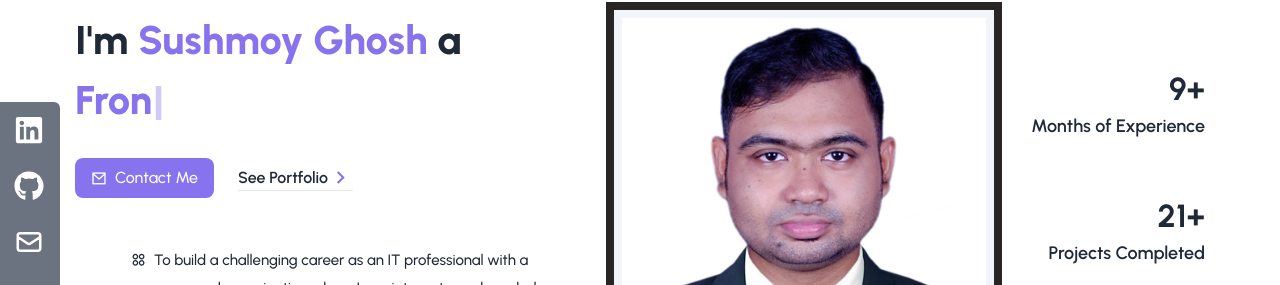
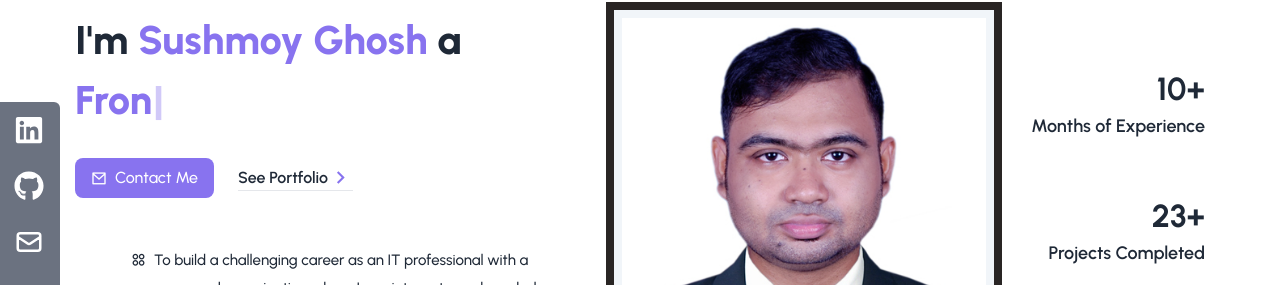
Before and after one commit to sushmoyghosh/Updated_Portfolio, a React (Create React App) app: page / in a window 1280 px wide. Shown: the part 178-463 px from the top of the page. Built offline with nearby package versions, Linux system fonts and the light colour scheme.

Commit message:
portfolio add

```diff
--- a/src/components/Header/UI/Hero.jsx
+++ b/src/components/Header/UI/Hero.jsx
@@ -169,7 +169,7 @@ organization and explore my potential.
     mt-10 flex-wrap gap-3 md:mt-0 md:flex-col md:justify-end md:text-end'>
     <div className='mb-10'>
     <h2 className='text-dark font-[700] text-[32px]'>
-     <CountUp start={0} end={9} duration={2} suffix="+"/>
+     <CountUp start={0} end={10} duration={2} suffix="+"/>
     </h2>
     <h4 className='text-dark font-[600] text-[18px]'>
     Months of Experience
@@ -179,7 +179,7 @@ organization and explore my potential.
 
     <div className='mb-10'>
     <h2 className='text-dark font-[700] text-[32px]'>
-     <CountUp start={0} end={21} duration={2} suffix="+"/>
+     <CountUp start={0} end={23} duration={2} suffix="+"/>
     </h2>
     <h4 className='text-dark font-[600] text-[18px]'>
    Projects Completed
```
